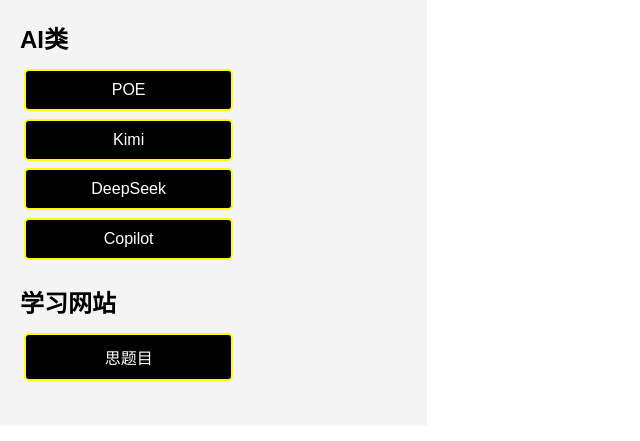
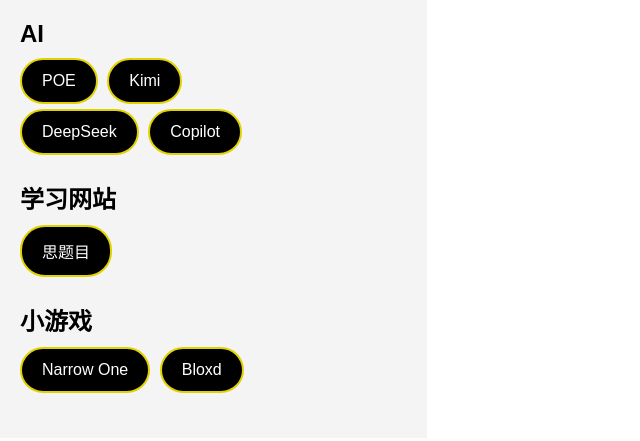
Before and after one commit to AL-sama0/useful, a plain HTML site: page index.html in a window 1280 px wide. Shown: the whole page, without its empty margins (0-640 px from the left). Drawn offline with Linux system fonts and the light colour scheme.

Commit message:
Update index.html

```diff
--- a/index.html
+++ b/index.html
@@ -25,15 +25,16 @@
         }
         .button {
             display: inline-block;
-            width: 48%; /* 每行两个按钮 */
-            margin: 1%;
-            padding: 10px;
+            width: auto; /* 按钮宽度根据内容自适应 */
+            padding: 12px 20px; /* 增加上下和左右的内边距 */
             text-align: center;
             background-color: black;
             color: white;
-            border: 2px solid yellow;
+            border: 2px solid #e0d100; /* 调整为亮黄色 */
             text-decoration: none;
-            border-radius: 5px;
+            border-radius: 25px; /* 设置圆角 */
+            margin-right: 5px; /* 添加右边距以分隔按钮 */
+            margin-bottom: 5px; /* 添加下边距以分隔行 */
         }
         .button:hover {
             background-color: #333;
@@ -43,7 +44,7 @@
 <body>
     <div class="sidebar">
         <div class="category">
-            <h2>AI类</h2>
+            <h2>AI</h2>
             <a href="https://poe.com" class="button" target="_blank">POE</a>
             <a href="https://moonshot.cn" class="button" target="_blank">Kimi</a><br>
             <a href="https://deepseek.com" class="button" target="_blank">DeepSeek</a>
@@ -53,6 +54,11 @@
             <h2>学习网站</h2>
             <a href="https://store.steampowered.com" class="button" target="_blank">思题目</a>
         </div>
+        <div class="category">
+            <h2>小游戏</h2>
+            <a href="https://narrow.one" class="button" target="_blank">Narrow One</a>
+            <a href="https://Bloxd.io" class="button" target="_blank">Bloxd</a>
+        </div>
     </div>
 </body>
 </html>
```
